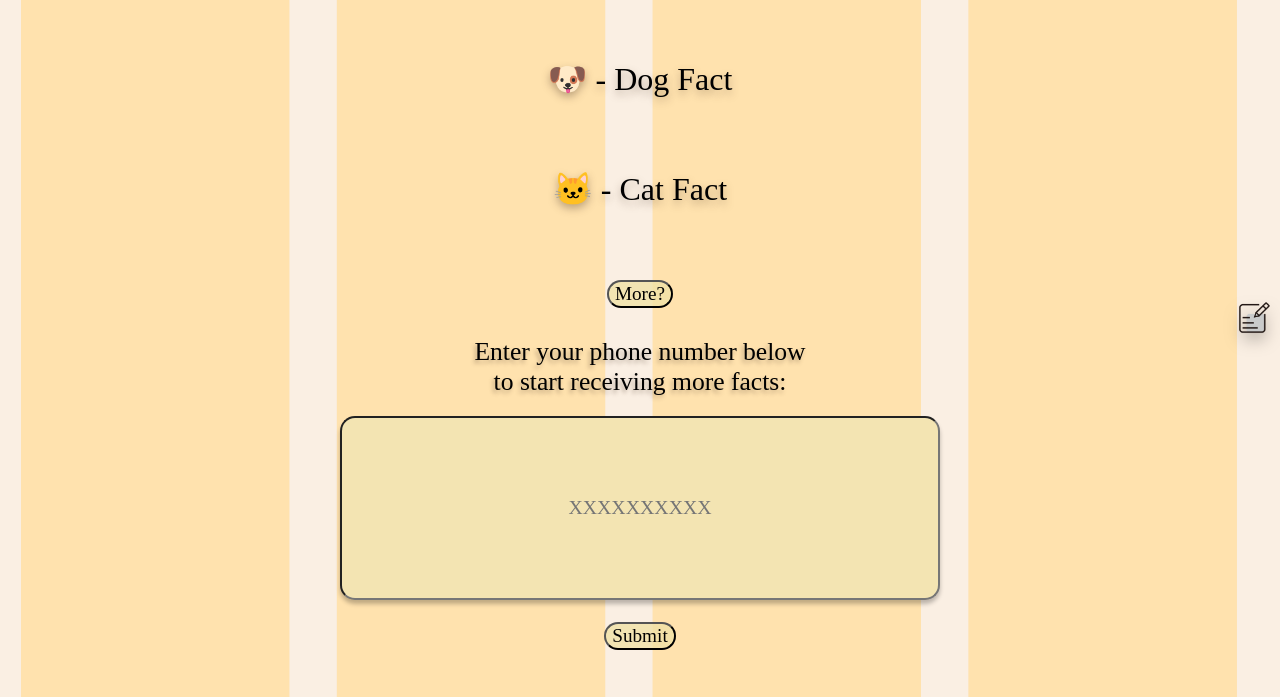
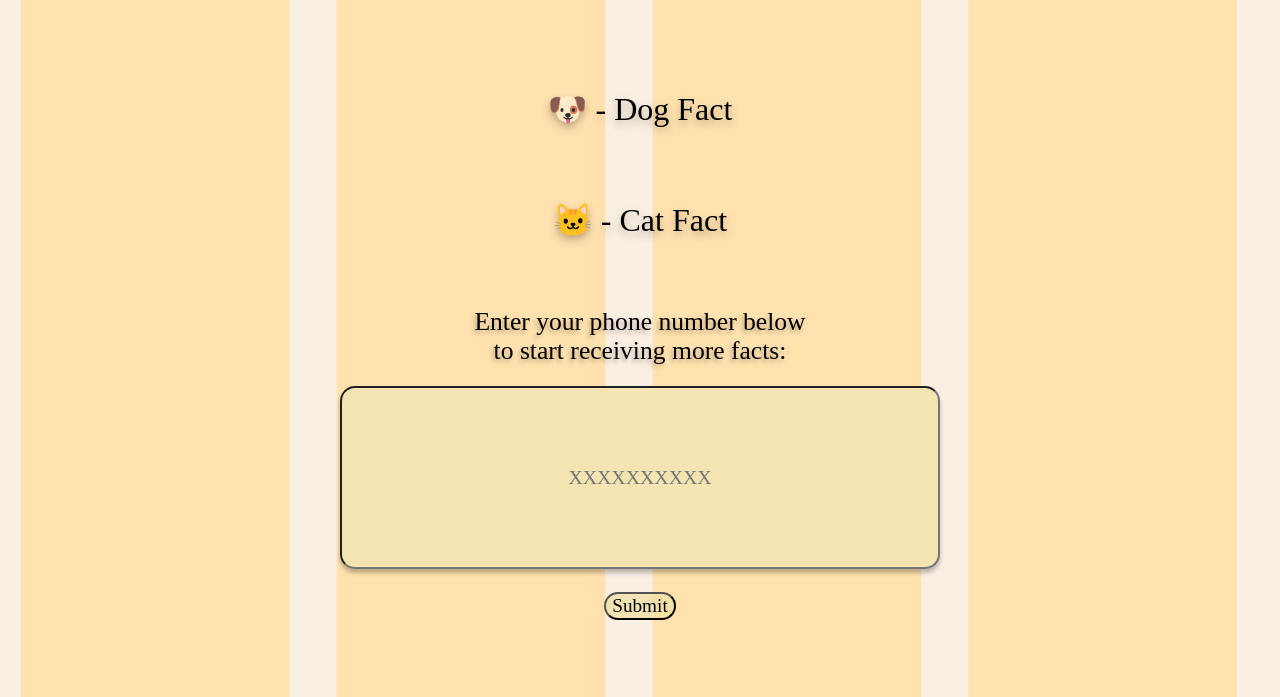
Before and after one commit to jrosmaidy1/PAW-champ, a Flask app: page /catdog in a window 1280 px wide. Shown: the part 103-800 px from the top of the page. Run offline with Flask 2, Linux system fonts and the light colour scheme; data that the repository does not hold is empty; some libraries are stand-ins or nearby versions; some web fonts are replaced.

Commit message:
Update catdog.html

```diff
--- a/templates/catdog.html
+++ b/templates/catdog.html
@@ -15,9 +15,6 @@
       &#128049; - Cat Fact<br> {{cfact}} <br>
     </h2>
     <div class="form-items">
-      <form method="POST" action="/catdog">
-        <label class="form-label" for="phoneNumber"></label>
-        <input type="submit" value="More?"><br><br>
       <form method="POST" action="/getcatdog">
         <label class="form-label" for="phoneNumber">
           Enter your phone number below <br>
@@ -29,10 +26,6 @@
         </div>
       </form>
   </section>
-
-  </div class="feedback">
-  <a class="feedback-btn" href="{{url_for('feedback')}}"> <img src="../static/feedback.jpeg" class="feedback-icon"> </a>
-  </div>
 </body>
 
 {%endblock content%}
```
Lines whose indentation alone changed are shown as unchanged.
